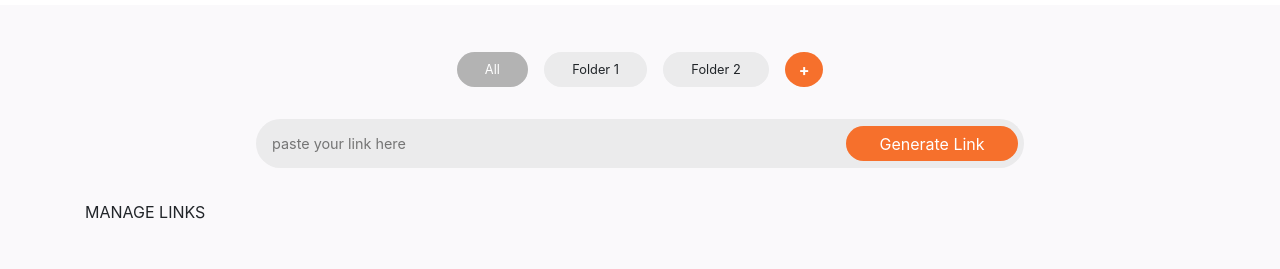
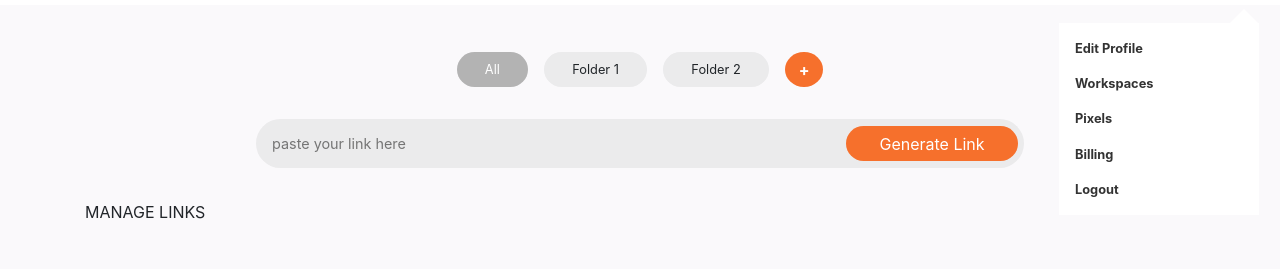
Before and after one commit to Mpiranha/pixelshark, a plain HTML site: page views/generated-link.html in a window 1280 px wide. Both pictures are taken after a click on the element 1243 px from the left and 37 px from the top of the page. Shown: the part 63-332 px from the top of the page. Drawn offline with nearby package versions, Linux system fonts and the light colour scheme.

Commit message:
update to nav

```diff
--- a/views/generated-link.html
+++ b/views/generated-link.html
@@ -59,9 +59,18 @@
                     </a>
                 </li>
                 <li class="nav-item">
-                    <a class="nav-link" href="#">
+                    <span class="nav-link user-options">
                         <span class="flaticon-user-1 icons nav-icons"></span>
-                    </a>
+                        <div class="menu-outter">
+                            <nav class="nav menu">
+                                <a class="nav-link" href="#">Edit Profile</a>
+                                <a class="nav-link" href="#">Workspaces</a>
+                                <a class="nav-link" href="#">Pixels</a>
+                                <a class="nav-link" href="#">Billing</a>
+                                <a class="nav-link" href="#">Logout</a>
+                            </nav>
+                        </div>
+                    </span>
                 </li>
             </nav>
         </nav>
```
Also changed, not shown: views/add-link.html (+11 -2 lines).
